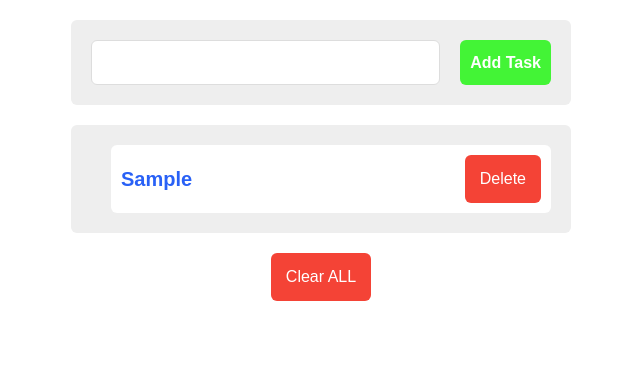
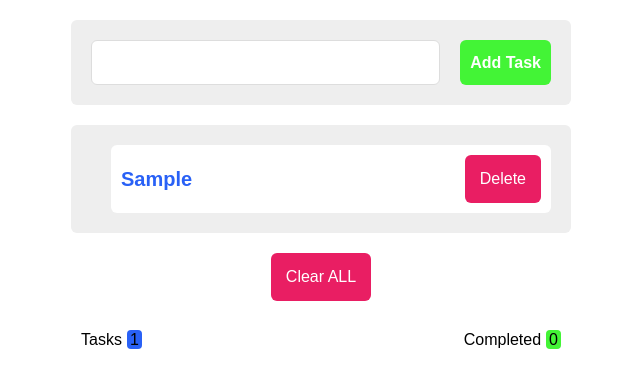
Before and after one commit to AbdAlrhmanAllam98/Applications, a plain HTML site: page index.html in a window 1280 px wide. Both pictures are taken after typing "Sample" into the empty fields and a click on the input "Add Task". Shown: the whole page, without its empty margins (319-959 px from the left). Drawn offline with Linux system fonts and the light colour scheme.

Commit message:
add tasks state

```diff
--- a/index.html
+++ b/index.html
@@ -16,6 +16,9 @@
         <div class="tasks">
         </div>
         <div class="clear">Clear ALL</div>
+        <div class="tasks-state">
+            <div class="clear-fix"></div>
+        </div>
     </div>
     <script src="main.js"></script>
 </body>
--- a/main.css
+++ b/main.css
@@ -45,6 +45,15 @@ body{
     margin-top: 20px;
     border-radius: 6px;
 }
+.container .tasks .no-tasks{
+    display: block;
+    text-align: center;
+    background-color: white;
+    color: #777;
+    font-size: 25px;
+    font-weight: bold;
+    padding: 10px;
+}
 .container .tasks .task{
     display: flex;
     align-items: center;
@@ -61,11 +70,12 @@ body{
     background-color: #f7f7f7;
 }
 .container .tasks .task.done{
-    background-color: #2961f6;
+    background-color: #43f436;
+    color: white;
 }
 .container .tasks .task span,
 .container .clear{
-    background-color: #f44336;
+    background-color: #e91e63;
     padding: 15px;
     color: white;
     font-weight: normal;
@@ -77,3 +87,30 @@ body{
     margin: 20px auto;
     cursor: pointer;
 }
+.container .tasks-state{
+    overflow: hidden;
+    margin: 10px auto;
+}
+.container .tasks-state .tasks-count,
+.container .tasks-state .tasks-completed{
+    float: left;
+    width: 50%;
+    padding: 10px;
+}
+.container .tasks-state .tasks-completed{
+    text-align: right;
+}
+.container .tasks-state span{
+    padding: 1px 3px;
+    border-radius: 4px;
+    margin-left: 5px;
+}
+.container .tasks-state .tasks-count span{
+    background-color: #2961f6;
+}
+.container .tasks-state .tasks-completed span{
+    background-color: #43f436;
+}
+.clear-fix{
+    clear: both;
+}
--- a/main.js
+++ b/main.js
@@ -2,8 +2,8 @@ let input=document.getElementsByClassName("input")[0];
 let addTask=document.getElementsByClassName("add")[0];
 let tasksDiv=document.getElementsByClassName("tasks")[0];
 let taskDiv=document.querySelectorAll(".tasks .task");
-let deleteButton=document.querySelector("tasks task span");
 let clearAll=document.querySelector(".container .clear");
+let taskStateDiv=document.querySelector(".container .tasks-state");
 let arrayOfTasks;
 getDataFromLocalStorage();
 addTask.onclick=function(){
@@ -22,9 +22,9 @@ tasksDiv.addEventListener("click",function(e){
     }
     // Update
     if(e.target.classList.contains("task")){
-        toggleStatusTask(e);
-        e.target.classList.toggle("done");
+        changeStatusTask(e);
     }
+    addElementsToPage(arrayOfTasks);
 });
 clearAll.onclick=clearAllLocalStorage;
 
@@ -34,8 +34,28 @@ function getDataFromLocalStorage(){
         addElementsToPage(arrayOfTasks);
     }
     else{
-        arrayOfTasks=[];
+        noTasksToShow();
     }
+}
+function getStateFromData(){
+    let completedTask=0;
+    for(let i=0;i<arrayOfTasks.length;i++){
+        if(arrayOfTasks[i].completed==true){
+            completedTask++;
+        }
+    }
+    return completedTask;
+}
+function noTasksToShow(){
+    tasksDiv.innerHTML="";
+    taskStateDiv.innerHTML="";
+    arrayOfTasks=[];
+    let noTasks=document.createElement("span");
+    noTasks.className="no-tasks";
+    let noTasksText=document.createTextNode("No Tasks to Show");
+    noTasks.appendChild(noTasksText);
+    tasksDiv.appendChild(noTasks);
+    clearAll.style.opacity=0.2;
 }
 function addTaskToArray(taskText){
     let task={
@@ -47,6 +67,7 @@ function addTaskToArray(taskText){
 }
 function addElementsToPage(data){
     tasksDiv.innerHTML="";
+    taskStateDiv.innerHTML="";
     data.forEach((task)=>{
         // create main div
         let taskDiv=document.createElement("div");
@@ -64,8 +85,31 @@ function addElementsToPage(data){
         // append all div to page
         taskDiv.appendChild(deleteSpan);
         tasksDiv.appendChild(taskDiv);
+
     });
-
+//create Tasks State
+    //create tasks count
+    let tasksCount=document.createElement("div");
+    tasksCount.className="tasks-count";
+    let tasksCountText=document.createTextNode("Tasks");
+    tasksCount.appendChild(tasksCountText);
+    let countSpan=document.createElement("span");
+    let countSpanText=document.createTextNode(data.length);
+    countSpan.appendChild(countSpanText);
+    tasksCount.appendChild(countSpan);
+    taskStateDiv.appendChild(tasksCount);
+    //create tasks completed
+    let tasksCompleted=document.createElement("div");
+    tasksCompleted.className="tasks-completed";
+    let tasksCompletedText=document.createTextNode("Completed");
+    tasksCompleted.appendChild(tasksCompletedText);
+    let completedSpan=document.createElement("span");
+    let completedTasks=getStateFromData();
+    let completedSpanText=document.createTextNode(completedTasks);
+    completedSpan.appendChild(completedSpanText);
+    tasksCompleted.appendChild(completedSpan);
+    taskStateDiv.appendChild(tasksCompleted);
+    clearAll.style.opacity=1;
 }
 function addDataToLocalStorage(data){
     localStorage.setItem("tasks",JSON.stringify(data));
@@ -74,15 +118,19 @@ function deleteTaskFromLocalStorage(e){
     arrayOfTasks=arrayOfTasks.filter(t=>t.id!=e.target.parentElement.getAttribute('data-id'));
     addDataToLocalStorage(arrayOfTasks);
 }
-function toggleStatusTask(e){
+function changeStatusTask(e){
     arrayOfTasks.forEach(task => {
         if(e.target.getAttribute('data-id')==task.id){
-            task.completed==false?task.completed=true:task.completed=false;
+            if(task.completed==false){
+                task.completed=true;
+                e.target.classList.add("done");
+            }
         }
     });
     addDataToLocalStorage(arrayOfTasks);
 }
 function clearAllLocalStorage(){
     localStorage.removeItem("tasks");
-    tasksDiv.innerHTML="";
+    noTasksToShow();
+
 }
```
